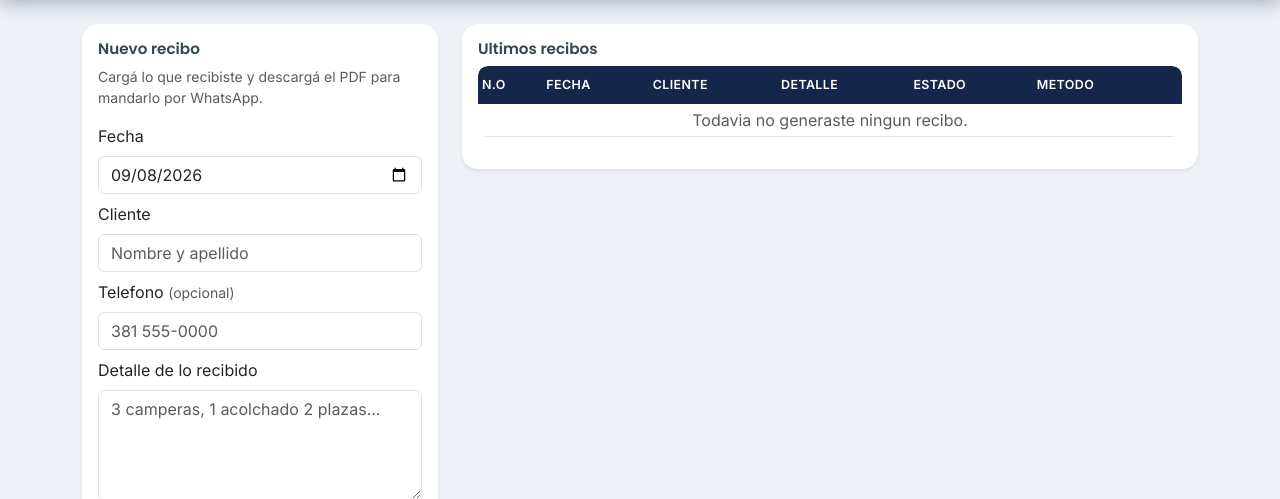
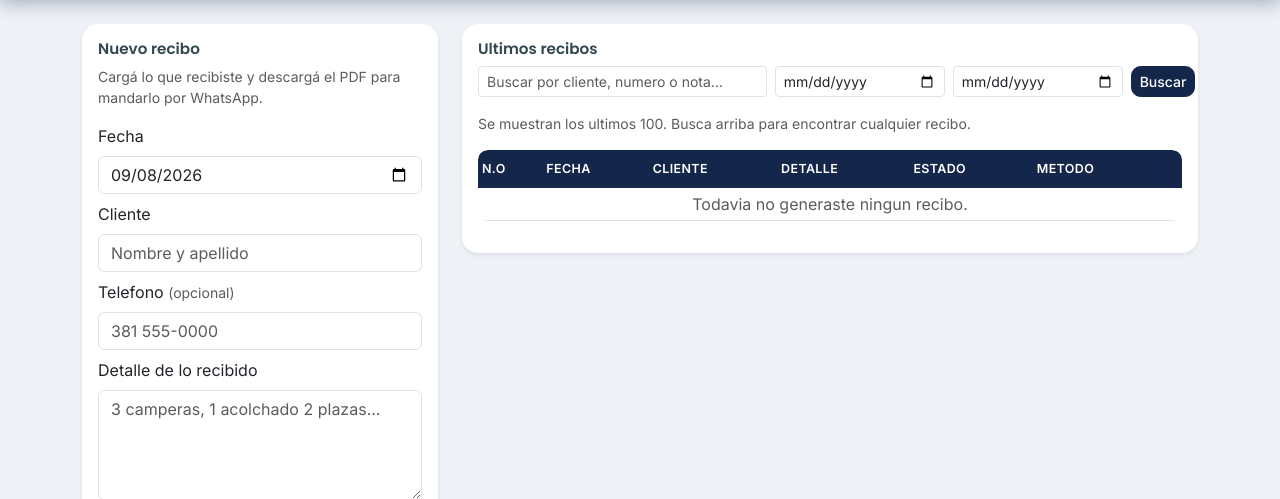
Before and after one commit to FacuG1294/lavanderia-contable, a Flask app: page /recibos in a window 1280 px wide. Shown: the part 83-582 px from the top of the page. Run offline with Flask 3, Linux system fonts and the light colour scheme; the visitor is signed in with stand-in values (Sample User, id 1); data that the repository does not hold is empty; parts of the project's set-up code (start-up, migrations or seed data) failed here and were passed over; some libraries are stand-ins or nearby versions.

Commit message:
Add files via upload

```diff
--- a/templates/recibos.html
+++ b/templates/recibos.html
@@ -74,7 +74,29 @@
   <div class="col-lg-8">
     <div class="card shadow-sm">
       <div class="card-body">
-        <h5 class="card-title">Ultimos recibos</h5>
+        <h5 class="card-title">{{ "Resultados de la busqueda" if buscando else "Ultimos recibos" }}</h5>
+        <form method="get" class="row g-2 mb-3">
+          <div class="col-md-5">
+            <input type="text" name="q" class="form-control form-control-sm" placeholder="Buscar por cliente, numero o nota..." value="{{ q }}">
+          </div>
+          <div class="col-md-3">
+            <input type="date" name="desde" class="form-control form-control-sm" value="{{ desde }}">
+          </div>
+          <div class="col-md-3">
+            <input type="date" name="hasta" class="form-control form-control-sm" value="{{ hasta }}">
+          </div>
+          <div class="col-md-1 d-grid">
+            <button type="submit" class="btn btn-sm btn-dark">Buscar</button>
+          </div>
+        </form>
+        {% if buscando %}
+        <p class="small text-muted">
+          {{ recibos|length }} resultado(s).
+          <a href="{{ url_for('recibos') }}">Limpiar busqueda</a>
+        </p>
+        {% else %}
+        <p class="small text-muted">Se muestran los ultimos 100. Busca arriba para encontrar cualquier recibo.</p>
+        {% endif %}
         <div class="table-responsive">
           <table class="table table-sm table-hover align-middle">
             <thead>
@@ -90,7 +112,8 @@
                 <td class="small">{{ r.estado_pago }}</td>
                 <td class="small">{{ r.metodo_pago or "-" }}</td>
                 <td class="text-nowrap">
-                  <a href="{{ url_for('recibo_pdf', recibo_id=r.id) }}" class="btn btn-sm btn-outline-dark">Descargar PDF</a>
+                  <a href="{{ url_for('recibo_ver', recibo_id=r.id) }}" target="_blank" class="btn btn-sm btn-outline-secondary">Ver</a>
+                  <a href="{{ url_for('recibo_pdf', recibo_id=r.id) }}" class="btn btn-sm btn-outline-dark">Descargar</a>
                   <form method="post" action="{{ url_for('recibo_eliminar', recibo_id=r.id) }}" class="d-inline"
                         onsubmit="return confirm('¿Eliminar este recibo?');">
                     <button type="submit" class="btn btn-sm btn-outline-secondary">✕</button>
@@ -98,7 +121,7 @@
                 </td>
               </tr>
               {% else %}
-              <tr><td colspan="7" class="text-center text-muted">Todavia no generaste ningun recibo.</td></tr>
+              <tr><td colspan="7" class="text-center text-muted">{{ "No se encontraron recibos." if buscando else "Todavia no generaste ningun recibo." }}</td></tr>
               {% endfor %}
             </tbody>
           </table>
```
